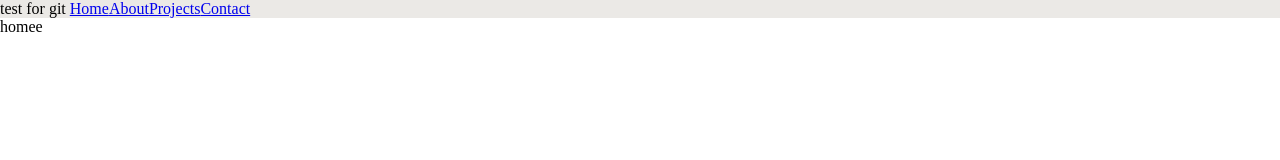
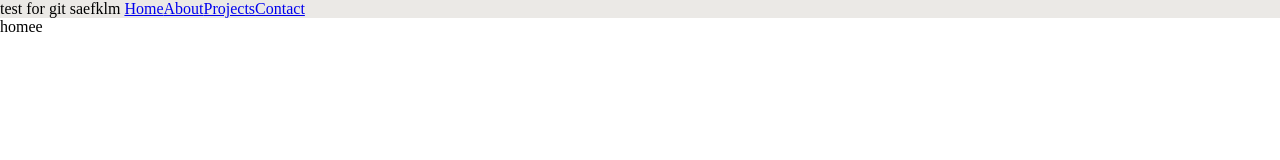
Before and after one commit to nakaay13/portfolio-website, a Vue app: page / in a window 1280 px wide. Shown: the top 160 px of the page. Built offline with nearby package versions, Linux system fonts and the light colour scheme.

Commit message:
test
tests

```diff
--- a/src/App.vue
+++ b/src/App.vue
@@ -10,6 +10,7 @@ import { RouterLink, RouterView } from 'vue-router'
       <nav>
 
         test for git
+        saefklm
         <RouterLink to="/" exact>Home</RouterLink>
         <RouterLink to="/about">About</RouterLink>
         <RouterLink to="/projects">Projects</RouterLink>
```
